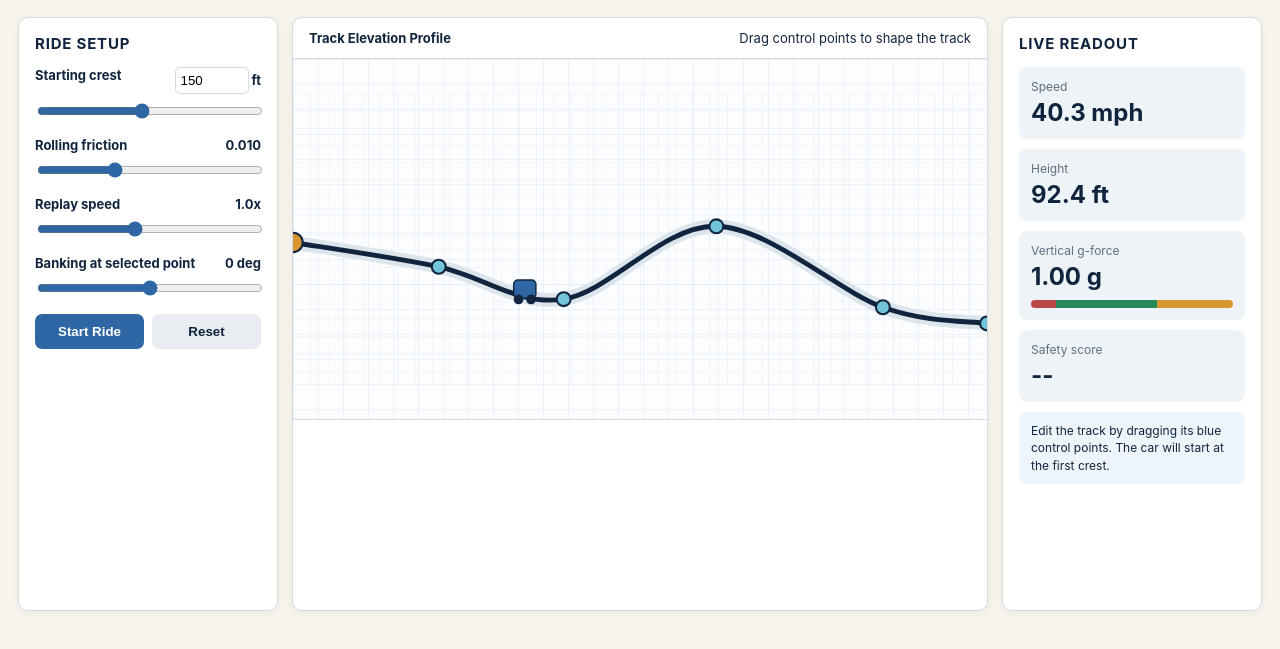
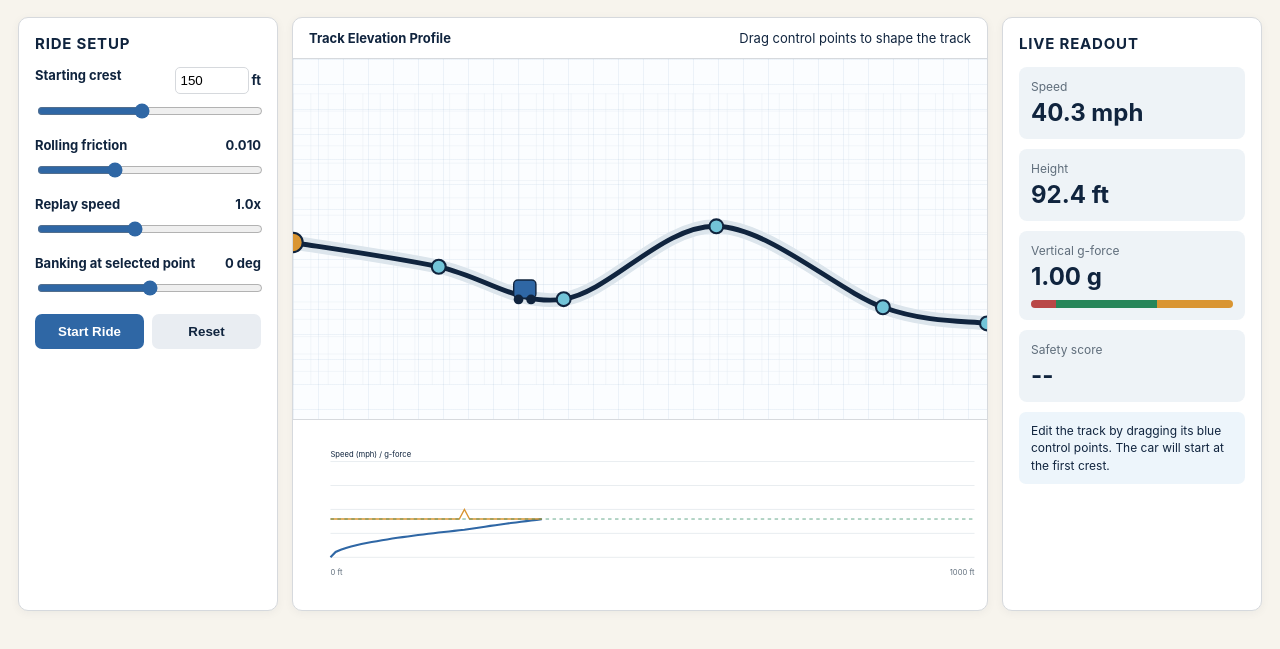
Before and after one commit to Orlandge/roller-coaster-designer, a plain HTML site: page index.html in a window 1280 px wide. Both pictures are taken after a click on the button "Start Ride". Shown: the part 69-718 px from the top of the page. Drawn offline with Linux system fonts and the light colour scheme.

Commit message:
Build stage 4 plots and failure markers
Co-authored-by: Copilot <223556219+Copilot@users.noreply.github.com>

```diff
--- a/index.html
+++ b/index.html
@@ -336,6 +336,56 @@
         return points[points.length-1].h;
       }
 
+      function renderChart(samples) {
+        if (!samples.length) return;
+        const w = 1000;
+        const h = 190;
+        const left = 54;
+        const right = 18;
+        const top = 18;
+        const bottom = 34;
+        const plotW = w - left - right;
+        const plotH = h - top - bottom;
+        const maxSpeed = Math.max(100, ...samples.map(s => s.speed));
+        const minG = Math.min(-1, ...samples.map(s => s.g));
+        const maxG = Math.max(4, ...samples.map(s => s.g));
+        const sx = x => left + (x / 1000) * plotW;
+        const sySpeed = v => top + (1 - v / maxSpeed) * plotH;
+        const syG = g => top + (1 - (g - minG) / (maxG - minG)) * plotH;
+        const speedPath = samples.map((s,i) =>
+          `${i ? 'L' : 'M'} ${sx(s.x).toFixed(1)} ${sySpeed(s.speed).toFixed(1)}`
+        ).join(' ');
+        const gPath = samples.map((s,i) =>
+          `${i ? 'L' : 'M'} ${sx(s.x).toFixed(1)} ${syG(s.g).toFixed(1)}`
+        ).join(' ');
+        chartSvg.innerHTML = `
+          <rect width="${w}" height="${h}" fill="#fff"/>
+          <g stroke="#dfe5ea" stroke-width="1">
+            ${[0,1,2,3,4].map(i => `<line x1="${left}" y1="${top+i*plotH/4}" x2="${w-right}" y2="${top+i*plotH/4}"/>`).join('')}
+          </g>
+          <text x="${left}" y="12" font-size="11" fill="#10243e">Speed (mph) / g-force</text>
+          <path d="${speedPath}" fill="none" stroke="#2f67a5" stroke-width="3"/>
+          <path d="${gPath}" fill="none" stroke="#d99532" stroke-width="2"/>
+          <line x1="${left}" y1="${syG(1)}" x2="${w-right}" y2="${syG(1)}" stroke="#27865a" stroke-width="1" stroke-dasharray="5 5"/>
+          <text x="${left}" y="${h-8}" font-size="11" fill="#5f6d7b">0 ft</text>
+          <text x="${w-right}" y="${h-8}" font-size="11" text-anchor="end" fill="#5f6d7b">1000 ft</text>`;
+      }
+
+      function markFailure(x, height) {
+        const marker = document.createElementNS('http://www.w3.org/2000/svg','g');
+        marker.innerHTML = `
+          <circle cx="${x}" cy="${yForHeight(height)}" r="15" fill="#b94747" stroke="#fff" stroke-width="4"/>
+          <text x="${x}" y="${yForHeight(height)+5}" text-anchor="middle" font-size="16" font-weight="900" fill="#fff">!</text>`;
+        trackSvg.appendChild(marker);
+      }
+
+      function updateScore(maxG, minG, distance) {
+        const gPenalty = Math.max(0,maxG-4)*25 + Math.max(0,-1-minG)*25;
+        const distancePenalty = (1 - distance/1000)*15;
+        const score = Math.max(0, Math.round(100-gPenalty-distancePenalty));
+        document.getElementById('scoreOut').textContent = `${score}/100`;
+      }
+
       function radiusAtX(x) {
         const step = 5;
         const xm = Math.max(0, x - step);
@@ -362,6 +412,11 @@
         let distance = 0;
         let lastTime = null;
         let failed = false;
+        let maxG = 1;
+        let minG = 1;
+        const samples = [];
+
+        chartSvg.innerHTML = '';
 
         status.textContent = 'Ride in progress';
         status.style.background = '#27865a';
@@ -391,6 +446,12 @@
           document.getElementById('speedOut').textContent = `${speedMph.toFixed(1)} mph`;
           document.getElementById('heightOut').textContent = `${height.toFixed(1)} ft`;
           document.getElementById('gOut').textContent = `${gForce.toFixed(2)} g`;
+          maxG = Math.max(maxG, gForce);
+          minG = Math.min(minG, gForce);
+          if (!samples.length || x - samples[samples.length-1].x >= 8) {
+            samples.push({ x, speed:speedMph, g:gForce });
+            renderChart(samples);
+          }
 
           const car = document.getElementById('carGroup');
           if (car) car.setAttribute('transform', `translate(${x} ${yForHeight(height)})`);
@@ -401,6 +462,8 @@
             status.style.background = '#b94747';
             document.getElementById('tip').textContent =
               `Failure at x ≈ ${x.toFixed(0)} ft: vertical g-force reached ${gForce.toFixed(2)} g.`;
+            markFailure(x, height);
+            updateScore(maxG, minG, x);
           }
           if (speedFps < 0.5 && x > 20 && height > h0 - 2) {
             failed = true;
@@ -408,6 +471,8 @@
             status.style.background = '#d99532';
             document.getElementById('tip').textContent =
               `Roll-back at x ≈ ${x.toFixed(0)} ft: the car does not have enough energy to reach this crest.`;
+            markFailure(x, height);
+            updateScore(maxG, minG, x);
           }
 
           if (!failed) {
@@ -417,7 +482,9 @@
             if (x >= 1000) {
               status.textContent = 'Ride complete';
               status.style.background = '#27865a';
-              document.getElementById('scoreOut').textContent = 'Complete';
+              updateScore(maxG, minG, x);
+              document.getElementById('tip').textContent =
+                `Ride complete: maximum g-force ${maxG.toFixed(2)} g; minimum g-force ${minG.toFixed(2)} g.`;
               return;
             }
             rideFrame = requestAnimationFrame(animate);
```
Also changed, not shown: 1 other file.
